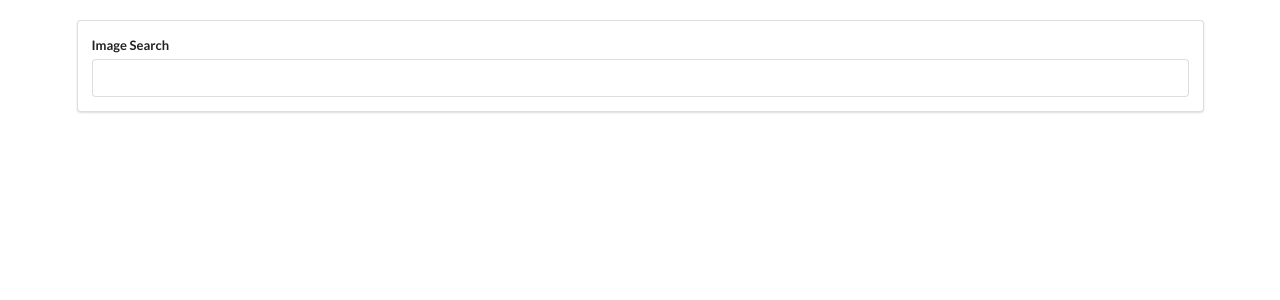
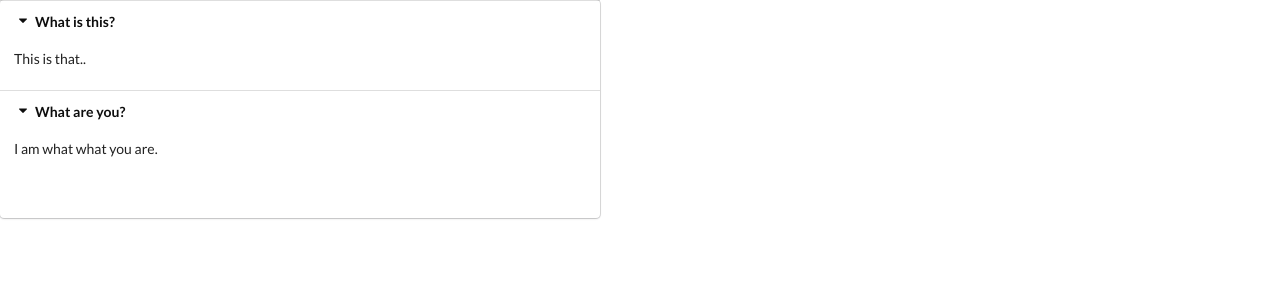
Before and after one commit to malickateeq/React-Notes, a React (Create React App) app: page / in a window 1280 px wide. Shown: the top 300 px of the page. Built offline with nearby package versions, Linux system fonts and the light colour scheme.

Commit message:
Functional Components State Hook

```diff
--- a/src/api/unsplash.js
+++ /dev/null
@@ -1,9 +0,0 @@
-import axios from "axios";
-
-export default axios.create({
-    baseURL: "https://api.unsplash.com",
-    // Set Headers
-    headers: {
-        Authorization: "Client-ID XnTOONdIzg04HiRBnEIz2cwYkeEjEBBkF3OHUOT17RY",
-    }
-});
--- /dev/null
+++ b/src/components/Accordion.js
@@ -0,0 +1,34 @@
+import React, { useState } from 'react';
+
+const Accordion = (props) =>
+{
+    const [ activeIndex, setActiveIndex ] = useState(null);
+
+    const onTitleClick = (index) =>
+    {
+        setActiveIndex(index);
+    };
+
+    const renderedList = props.items.map((item, index) =>
+    {
+        return <div key={item.index}>
+            <div
+                className="title active"
+                onClick={ () => { onTitleClick(index) } }
+            >
+                <i className="dropdown icon"></i>
+                { item.title }
+            </div>
+            <div className="content active">
+                <p> { item.content } </p>
+            </div>
+        </div>;
+    });
+    return (
+        <div className="ui styled accordion">
+            { renderedList }
+            <h1> { activeIndex } </h1>
+        </div>
+    )
+}
+export default Accordion;
--- a/src/components/App.js
+++ b/src/components/App.js
@@ -1,29 +1,23 @@
-import React, { Component } from 'react';
-import unsplash from "../api/unsplash";
-import SearchBar from "./SearchBar";
-import ImageList from "./ImageList";
+import React from 'react';
+import Accordion from './Accordion';
 
-export default class App  extends Component
-{
-    // Initialize the state object
-    // Initialize it with array to use array functions like map and avoid errors
-    state = { images: [] };
+const items = [
+    {
+        "title": "What is this?",
+        "content": "This is that.."
+    },
+    {
+        "title": "What are you?",
+        "content": "I am what what you are."
+    }
+];
 
-    onSearchSubmit = async (term) =>
-    {
-        // Here `this` is onSearchSubmit function event
-        const response = await unsplash.get("/search/photos", {
-            params: { query: term },
-        });
-        this.setState({ images: response.data.results});
-    }
-    render()
-    {
-        return (
-            <div className="ui container" style={{ marginTop: "20px" }}>
-                <SearchBar onSearchSubmit={this.onSearchSubmit} />
-                <ImageList images={this.state.images} />
-            </div>
-        )
-    }
-}
+const App = () => {
+    return (
+        <React.Fragment>
+            <Accordion items={items} />
+        </React.Fragment>
+    );
+};
+
+export default App;
--- a/src/components/ImageCard.js
+++ /dev/null
@@ -1,34 +0,0 @@
-import React, { Component } from 'react'
-
-export default class ImageCard extends Component
-{
-    constructor(props)
-    {
-        super(props);
-
-        this.state = { spans: 0 };
-        this.imageRef = React.createRef();
-    }
-    componentDidMount()
-    {
-        this.imageRef.current.addEventListener("load", this.setSpans);
-    }
-    setSpans = () =>
-    {
-        const height = this.imageRef.current.clientHeight;
-        const spans = Math.ceil(height / 10);
-        this.setState({ spans: spans });
-    }
-    render() {
-        const { description, urls } = this.props.image;
-        return (
-            <div style={{ gridRowEnd: `span ${this.state.spans}` }}>
-                <img
-                    ref={this.imageRef}
-                    alt={description}
-                    src={urls.regular}
-                />
-            </div>
-        )
-    }
-}
--- a/src/components/ImageList.css
+++ /dev/null
@@ -1,11 +0,0 @@
-.image-list{
-    display: grid;
-    grid-template-columns: repeat(auto-fill, minmax(250px, 1fr));
-    grid-gap: 0 10px;
-    grid-auto-rows: 10px;
-}
-
-.image-list img{
-    width: 250px;
-    grid-row-end: span 2;
-}
--- a/src/components/ImageList.js
+++ /dev/null
@@ -1,15 +0,0 @@
-import React from 'react';
-import "./ImageList.css";
-import ImageCard from "./ImageCard";
-
-export default function ImageList(props)
-{
-    const images = props.images.map((image) => {
-        return <ImageCard key={image.id} image={image} />;
-    });
-    return (
-        <div className="image-list">
-            { images }
-        </div>
-    )
-}
--- a/src/components/SearchBar.js
+++ /dev/null
@@ -1,25 +0,0 @@
-import React, { Component } from 'react'
-
-export default class SearchBar extends Component
-{
-    state = { term: '' };
-
-    onFormSubmit = (evt) =>
-    {
-        evt.preventDefault();
-        this.props.onSearchSubmit(this.state.term);
-    }
-    render()
-    {
-        return (
-            <div className="ui segment">
-                <form className="ui form" onSubmit={ this.onFormSubmit }>
-                    <div className="field">
-                        <label>Image Search</label>
-                        <input type="text" value={this.state.term} onChange={ (e) => this.setState({ term: e.target.value }) }></input>
-                    </div>
-                </form>
-            </div>
-        )
-    }
-}
```
Also changed, not shown: 2 other files (tests, documents, lock files or other folders).
